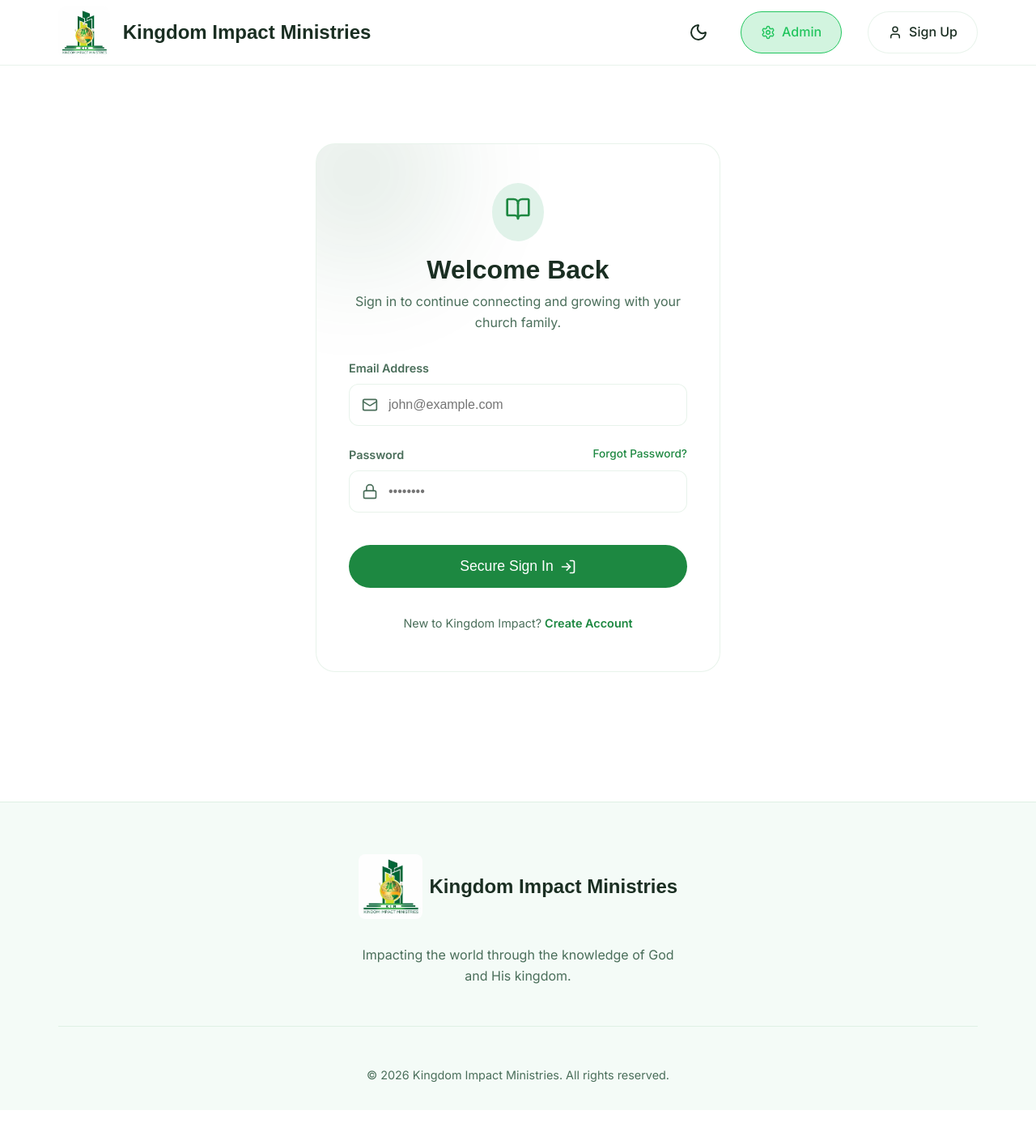
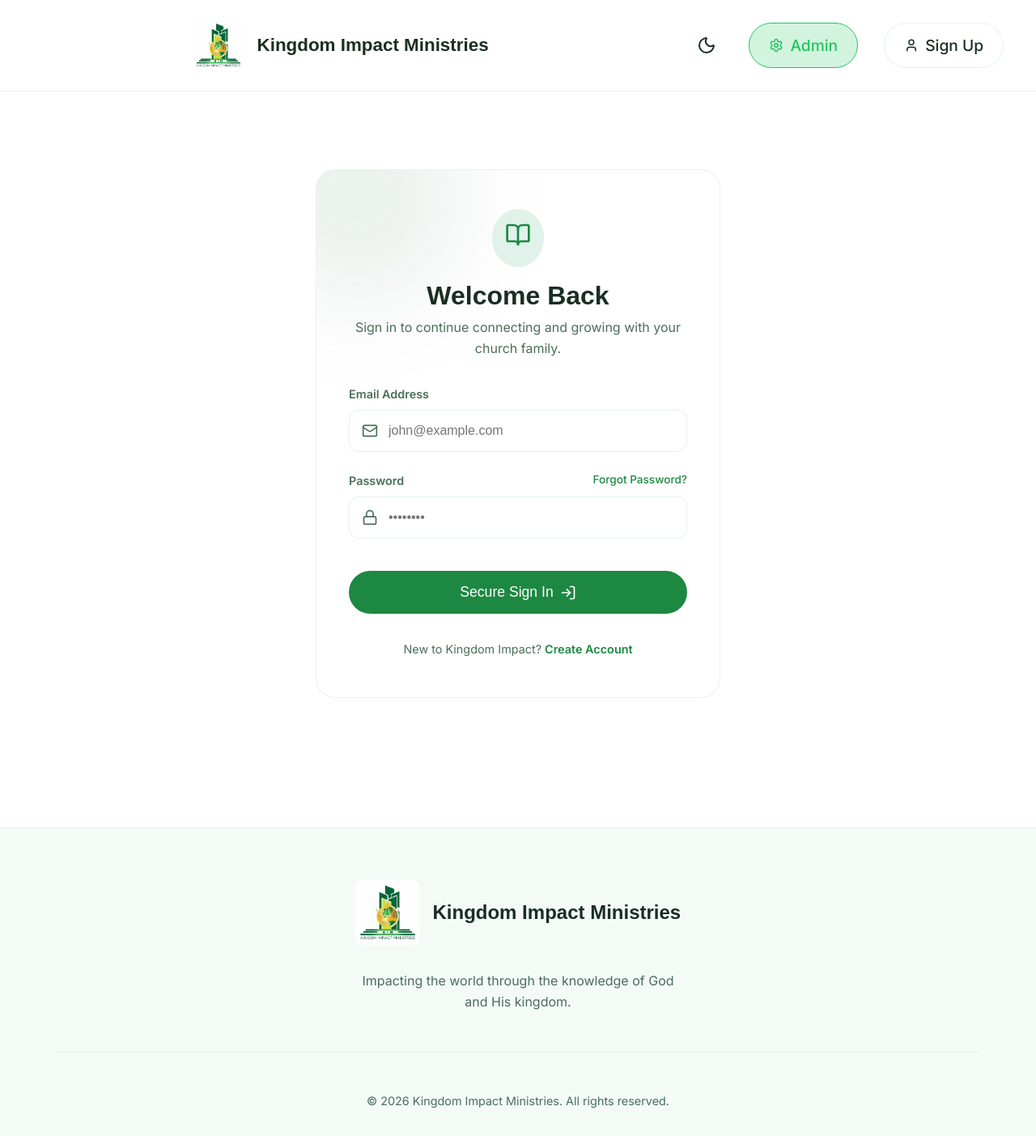
Before and after one commit to anscolouis72-cmd/Kingdom-impact-ministries, a React (Vite) app: page /login in a window 1280 px wide. Shown: the whole page at 81% size. Before the commit the page ends 1371 px from the top, so only its background shows below. Built offline with nearby package versions, Linux system fonts and the light colour scheme; no server answers; a web font is replaced by a local one.

Commit message:
Prepare project for deployment: UI and backend API improvements

```diff
--- a/src/App.jsx
+++ b/src/App.jsx
@@ -77,9 +77,9 @@
       {/* Navigation */}
       <nav style={{ position: 'sticky', top: 0, zIndex: 50, background: 'var(--glass-bg)', backdropFilter: 'blur(10px)', borderBottom: '1px solid var(--glass-border)' }}>
         <div className="container nav-container">
-          <Link to={isAuthenticated ? "/home" : "/"} style={{ display: 'flex', alignItems: 'center', gap: '1rem', textDecoration: 'none', flexShrink: 1 }}>
+          <Link to={isAuthenticated ? "/home" : "/"} className="brand-logo" style={{ textDecoration: 'none', flexShrink: 1 }}>
             <img src="/logo.jpg" alt="KIM Logo" style={{ height: '64px', objectFit: 'contain', borderRadius: '8px' }} />
-            <h1 style={{ fontSize: '1.5rem', margin: 0, color: 'var(--text-primary)' }}>Kingdom Impact Ministries</h1>
+            <h1 className="brand-text">Kingdom Impact Ministries</h1>
           </Link>
 
           <div className="nav-actions">
@@ -155,9 +155,9 @@
       {/* Footer */}
       <footer style={{ background: 'var(--bg-secondary)', padding: '4rem 0 2rem 0', borderTop: '1px solid var(--glass-border)', marginTop: '4rem' }}>
         <div className="container" style={{ display: 'flex', flexDirection: 'column', alignItems: 'center', gap: '2rem' }}>
-          <Link to={isAuthenticated ? "/home" : "/"} style={{ display: 'flex', alignItems: 'center', gap: '0.5rem', color: 'var(--accent-main)', textDecoration: 'none' }}>
+          <Link to={isAuthenticated ? "/home" : "/"} className="brand-logo footer-brand" style={{ textDecoration: 'none' }}>
             <img src="/logo.jpg" alt="KIM Logo" style={{ height: '80px', objectFit: 'contain', borderRadius: '8px' }} />
-            <h2 style={{ fontSize: '1.5rem', color: 'var(--text-primary)', margin: 0 }}>Kingdom Impact Ministries</h2>
+            <h2 className="brand-text footer-brand-text">Kingdom Impact Ministries</h2>
           </Link>
           <p style={{ color: 'var(--text-secondary)', textAlign: 'center', maxWidth: '400px' }}>
             Impacting the world through the knowledge of God and His kingdom.
--- a/src/api.js
+++ b/src/api.js
@@ -13,8 +13,24 @@
     return defaultLocalhost;
   }
 
-  // If a specific API URL is provided via environment variable, use it
+  const protocol = window.location.protocol;
+  const hostname = window.location.hostname;
+
   if (envUrl) {
+    try {
+      const parsed = new URL(envUrl);
+      const isLocalhostUrl = parsed.hostname === 'localhost' || parsed.hostname === '127.0.0.1';
+      const isRemoteHost = hostname && hostname !== 'localhost' && hostname !== '127.0.0.1';
+
+      // If the environment variable points to localhost but the app is running on a remote host,
+      // fall back to the current hostname so the phone can reach the backend on the PC.
+      if (isLocalhostUrl && isRemoteHost) {
+        return `${protocol}//${hostname}:5000`;
+      }
+    } catch (error) {
+      console.warn('Invalid VITE_API_BASE_URL:', envUrl, error);
+    }
+
     return envUrl;
   }
 
@@ -27,8 +43,6 @@
 
   // For web apps, dynamically use the current hostname
   // This allows the app to work on both localhost and network IPs
-  const protocol = window.location.protocol;
-  const hostname = window.location.hostname;
   const apiUrl = `${protocol}//${hostname}:5000`;
 
   return apiUrl;
--- a/src/index.css
+++ b/src/index.css
@@ -205,22 +205,47 @@
 
 .nav-container {
   display: flex;
-  justify-content: space-between;
+  justify-content: center;
   align-items: center;
-  height: 80px;
+  flex-wrap: wrap;
+  height: auto;
   gap: 20px;
+  padding: 1.5rem 0;
 }
 
 .nav-links {
   display: flex;
   gap: 2rem;
   margin: 0;
+  flex-wrap: wrap;
+  font-size: 1.2rem;
 }
 
 .nav-actions {
   display: flex;
   align-items: center;
   gap: 2rem;
+  flex-wrap: wrap;
+  justify-content: flex-end;
+  font-size: 1.2rem;
+}
+
+.brand-logo {
+  display: flex;
+  align-items: center;
+  gap: 1rem;
+  margin: 0 auto;
+  white-space: nowrap;
+}
+
+.brand-text {
+  font-size: 1.4rem;
+  margin: 0;
+  color: var(--text-primary);
+}
+
+.footer-brand .brand-text {
+  font-size: 1.5rem;
 }
 
 .hero-buttons {
@@ -254,6 +279,19 @@
     flex-wrap: wrap;
     justify-content: center;
     gap: 1rem;
+    font-size: 1rem;
+  }
+
+  body {
+    font-size: 0.95rem;
+  }
+
+  .nav-links {
+    font-size: 1rem;
+  }
+
+  .brand-text {
+    font-size: 1.15rem;
   }
 
   .hero-title {
@@ -261,7 +299,7 @@
   }
 
   .hero-subtitle {
-    font-size: 1rem;
+    font-size: 0.95rem;
   }
 
   .hero-buttons {
```
Also changed, not shown: 1 other file (tests, documents, lock files or other folders).
